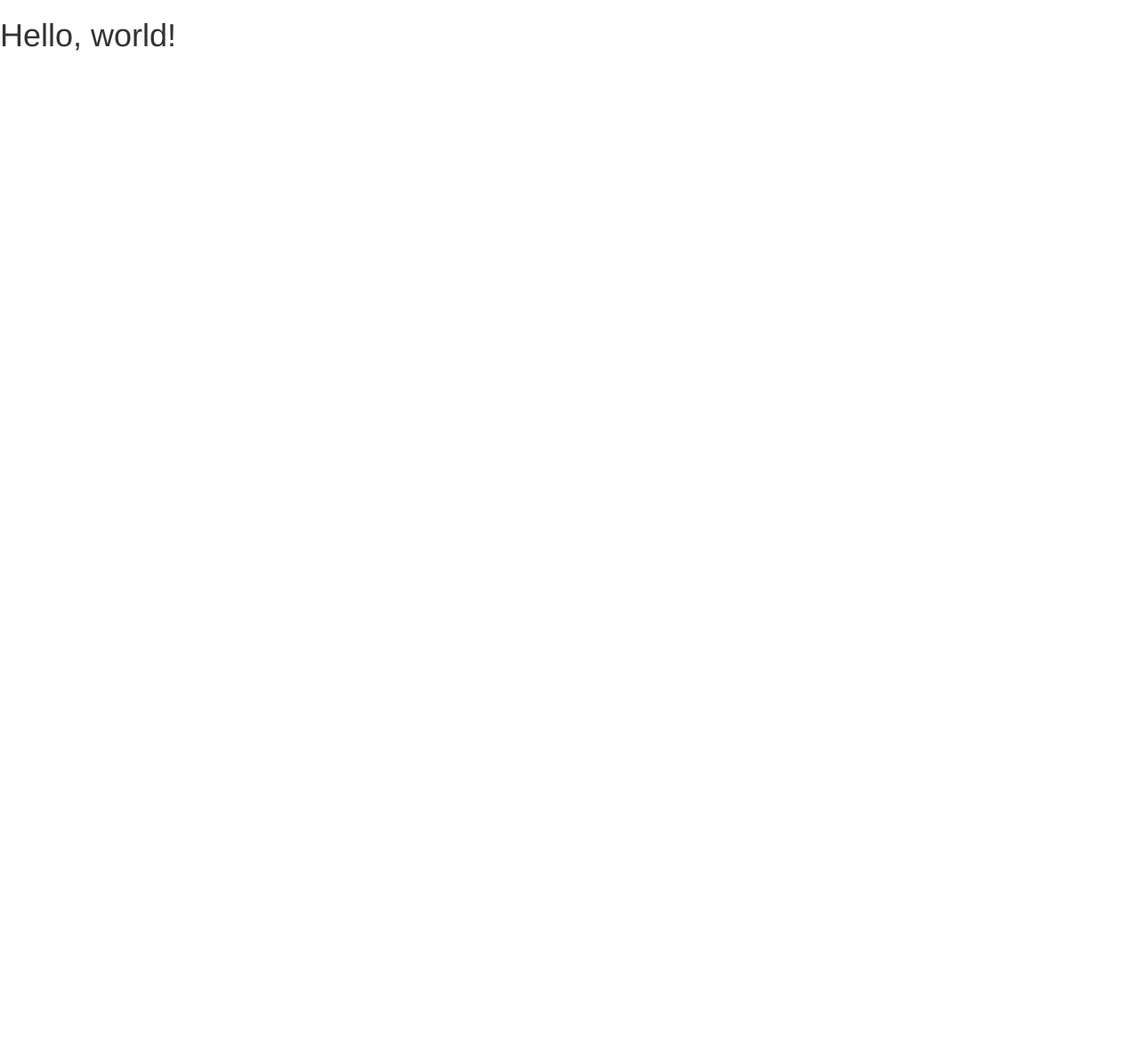
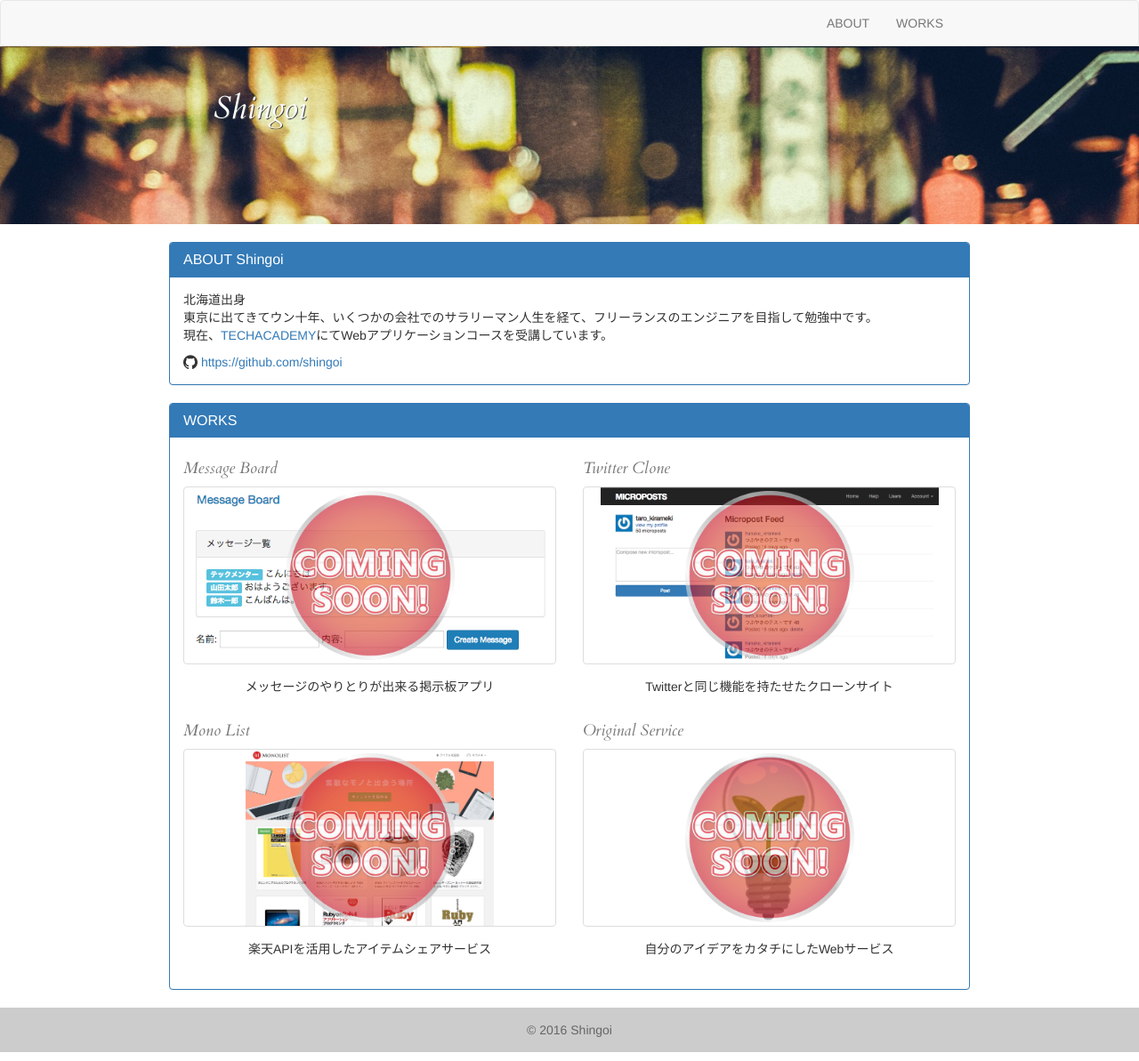
Before and after one commit to shingoi/shingoi.github.io, a plain HTML site: page index.html in a window 1280 px wide. Shown: the whole page at 89% size. Before the commit the page ends 800 px from the top, so only its background shows below. Drawn offline with nearby package versions, Linux system fonts and the light colour scheme.

Commit message:
submit portfolio page ver.1

```diff
--- a/index.html
+++ b/index.html
@@ -4,15 +4,98 @@
     <meta charset="utf-8">
     <meta http-equiv="X-UA-Compatible" content="IE=edge">
     <meta name="viewport" content="width=device-width, initial-scale=1">
-    <title>Bootstrap Sample</title>
+    <meta name="description" content="Shingoiのポートフォリオページです。">
+    <title>Shingoi Portfolit</title>
     <!-- BootstrapのCSS読み込み -->
     <link rel="stylesheet" href="//maxcdn.bootstrapcdn.com/bootstrap/3.3.5/css/bootstrap.min.css">
+    <link rel="stylesheet" href="style.css">
+    <link href='https://fonts.googleapis.com/css?family=Cardo:400italic' rel='stylesheet' type='text/css'>
+    <link rel="stylesheet" href="//maxcdn.bootstrapcdn.com/font-awesome/4.5.0/css/font-awesome.min.css">
     <!-- jQuery読み込み -->
     <script src="//ajax.googleapis.com/ajax/libs/jquery/1.11.3/jquery.min.js"></script>
     <!-- BootstrapのJS読み込み -->
     <script src="//maxcdn.bootstrapcdn.com/bootstrap/3.3.5/js/bootstrap.min.js"></script>
   </head>
   <body>
-    <h1>Hello, world!</h1>
+    <header>
+        <nav class="navbar navbar-default">
+            <div class="container-fluid contents">
+                <div class="navbar-header">
+                    <button class="navbar-toggle" data-toggle="collapse" data-target="#nav-menu">
+                        <span class="icon-bar"></span>
+                        <span class="icon-bar"></span>
+                        <span class="icon-bar"></span>
+                    </button>
+                </div>
+                <div class="collapse navbar-collapse" id="nav-menu">
+                    <ul class="nav navbar-nav navbar-right">
+                        <li><a href="#about">ABOUT</a></li>
+                        <li><a href="#works">WORKS</a></li>
+                    </ul>
+                </div>
+            </div>
+        </nav>
+    </header>
+    <div class="top-section">
+        <div class="contents">
+            <h1>Shingoi</h1>
+        </div>
+    </div>
+    <div class="about-section contents" id="about">
+        <div class="panel panel-primary">
+            <div class="panel-heading">
+                <h5 class="panel-title">ABOUT Shingoi</h5>
+            </div>
+            <div class="panel-body">
+                <p>
+                    北海道出身<br>
+                    東京に出てきてウン十年、いくつかの会社でのサラリーマン人生を経て、フリーランスのエンジニアを目指して勉強中です。<br>
+                    現在、<a href="https://techacademy.jp" target="_blank">TECHACADEMY</a>にてWebアプリケーションコースを受講しています。
+                </p>
+                <i class="fa fa-github fa-lg" aria-hidden="true"></i><a href="https://github.com/shingoi" target="_blank"> https://github.com/shingoi</a>
+            </div>
+        </div>
+    </div>
+    <div class="works-section contents" id="works">
+        <div class="panel panel-primary">
+            <div class="panel-heading">
+                <h5 class="panel-title">WORKS</h5>
+            </div>
+            <div class="panel-body">
+                <div class="row">
+                    <div class="col-xs-12 col-sm-6">
+                        <h4>Message Board</h4>
+                        <div class="works-img img-thumbnail" style="background-image:url(img/message-board-sample.png)">
+                            <div class="hide-item"></div>
+                        </div>
+                        <p>メッセージのやりとりが出来る掲示板アプリ</p>
+                    </div>
+                    <div class="col-xs-12 col-sm-6">
+                        <h4>Twitter Clone</h4>
+                        <div class="works-img img-thumbnail" style="background-image:url(img/microposts_following.png)">
+                            <div class="hide-item"></div>                        </div>
+                        <p>Twitterと同じ機能を持たせたクローンサイト</p>
+                    </div>
+                </div>
+               <div class="row">
+                    <div class="col-xs-12 col-sm-6">
+                        <h4>Mono List</h4>
+                        <div class="works-img img-thumbnail" style="background-image:url(img/monolist-sample.png)">
+                            <div class="hide-item"></div>                        </div>
+                        <p>楽天APIを活用したアイテムシェアサービス</p>
+                    </div>
+                    <div class="col-xs-12 col-sm-6">
+                        <h4>Original Service</h4>
+                        <div class="works-img img-thumbnail" style="background-image:url(img/denkyuu_eco.png)">
+                            <div class="hide-item"></div>                        </div>
+                        <p>自分のアイデアをカタチにしたWebサービス</p>
+                    </div>
+                </div>
+            </div>
+        </div>
+    </div>
+    <footer>
+        <p>&copy; 2016 Shingoi</p>
+    </footer>
   </body>
 </html>
--- /dev/null
+++ b/style.css
@@ -0,0 +1,57 @@
+.contents {
+    max-width: 900px;
+    margin: 0 auto;
+}
+
+.top-section {
+    background-image: url("img/bg.jpg");
+    background-size: cover;
+    margin-top: -20px;
+    height: 200px;
+}
+
+.top-section h1 {
+    padding: 50px;
+    font-family: 'Cardo', serif;
+    color: #fff;
+    text-shadow: 1px 1px #444
+}
+
+.about-section {
+    margin-top: 20px;
+}
+
+.works-section h4 {
+    color: #777;
+    font-family: 'Cardo', serif;
+}
+
+.works-section p {
+    text-align: center;
+    padding: 10px 0;
+}
+
+.works-img {
+    width: 100%;
+    height: 200px;
+    background-size: contain;
+    background-position: center;
+    background-repeat: no-repeat;
+}
+
+.hide-item {
+    background-image: url(img/comingsoon.png);
+    background-size: contain;
+    background-repeat: no-repeat;
+    background-position: center;
+    width: 100%;
+    height: 100%;
+    opacity: 0.6;
+}
+
+footer {
+    line-height: 50px;
+    text-align: center;
+    background-color: #ccc;
+    color: #666;
+}
```
Also changed, not shown: img/bg.jpg (added), img/comingsoon.png (added), img/denkyuu_eco.png (added), img/message-board-sample.png (added), img/microposts_following.png (added), img/monolist-sample.png (added).
